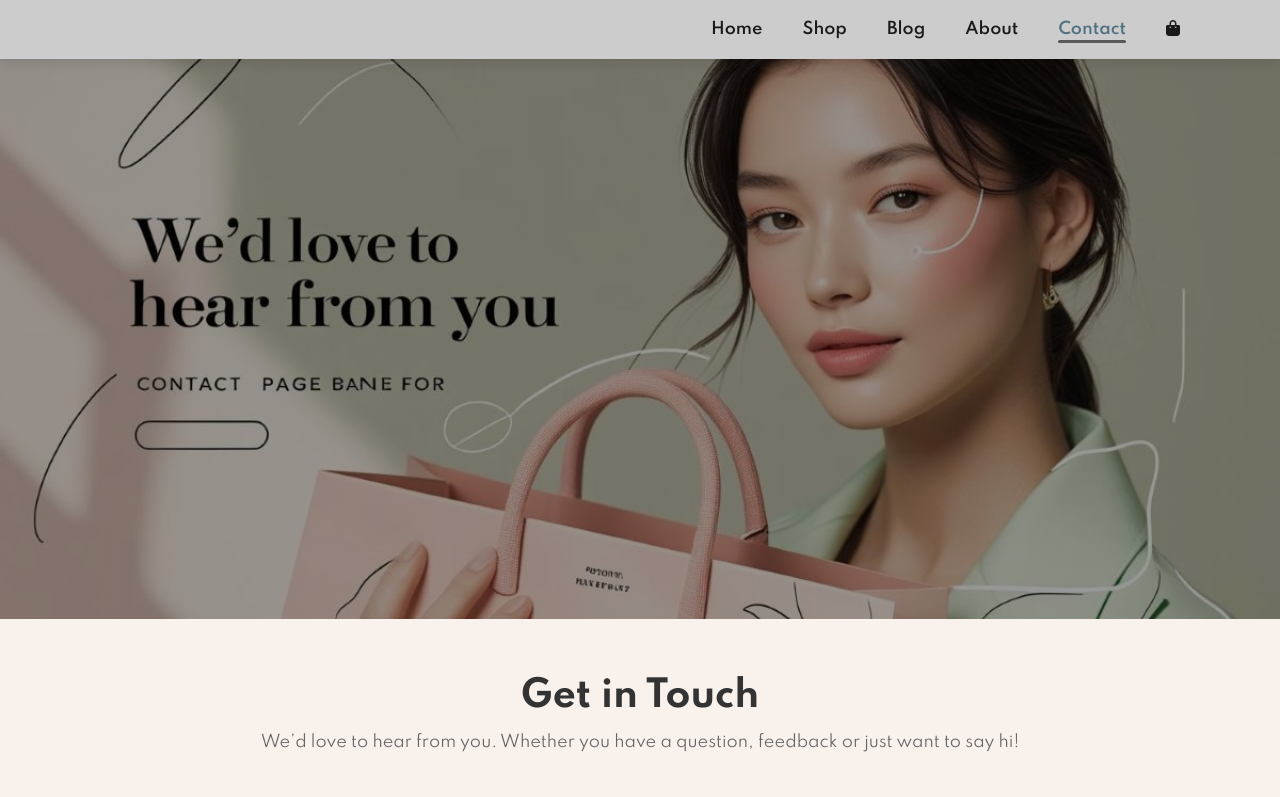
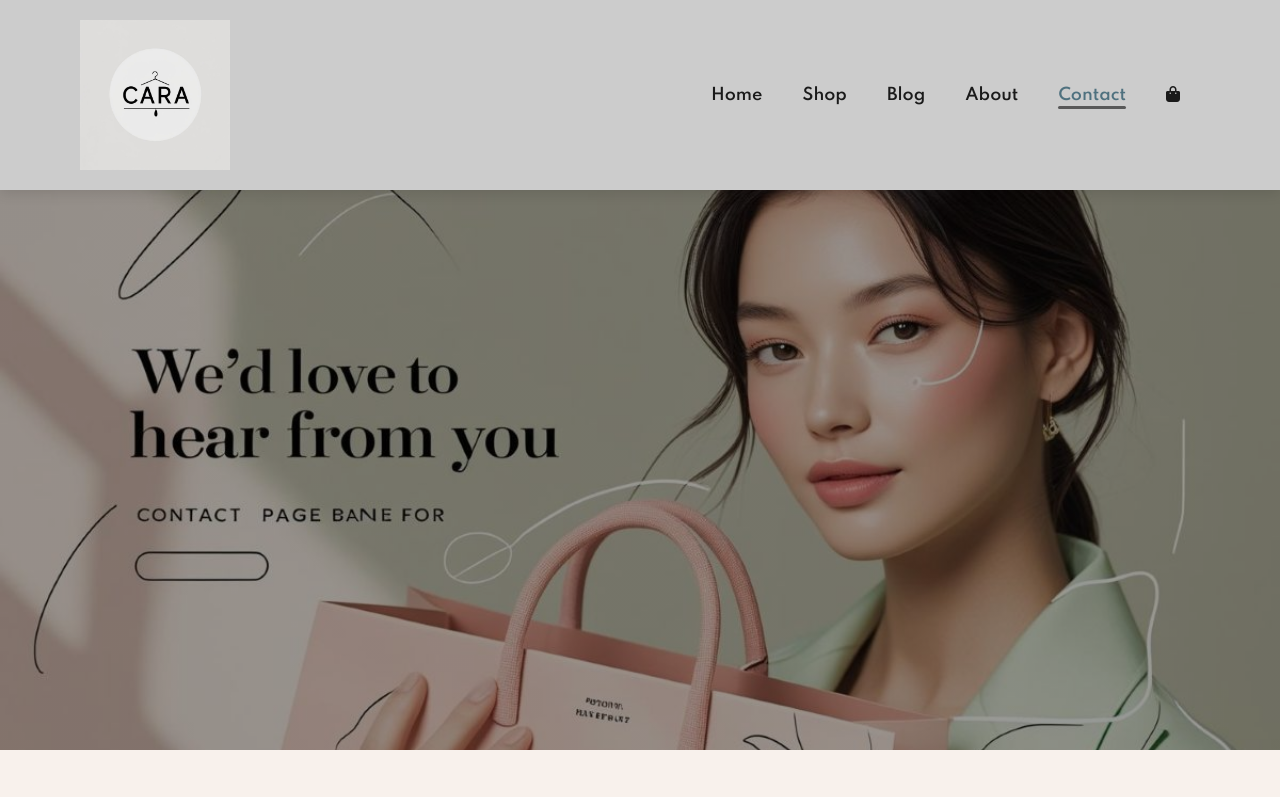
Before and after one commit to AnjaliBytez/cara-ecommerce, a plain HTML site: page contact.html in a window 1280 px wide. Shown: the top 797 px of the page. Drawn offline with Linux system fonts and the light colour scheme; files whose address does not match are found by name.

Commit message:
Update contact.html

```diff
--- a/contact.html
+++ b/contact.html
@@ -11,7 +11,7 @@
 </head>
 <body>
      <section id="header">
-  <a href="#"><img src="images/logo cara.png" class="logo" alt=""></a>
+  <a href="#"><img src="logo cara.png" class="logo" alt=""></a>
   <div>
     <ul id="navbar">
         <li><a href="index.html">Home</a></li>
```
